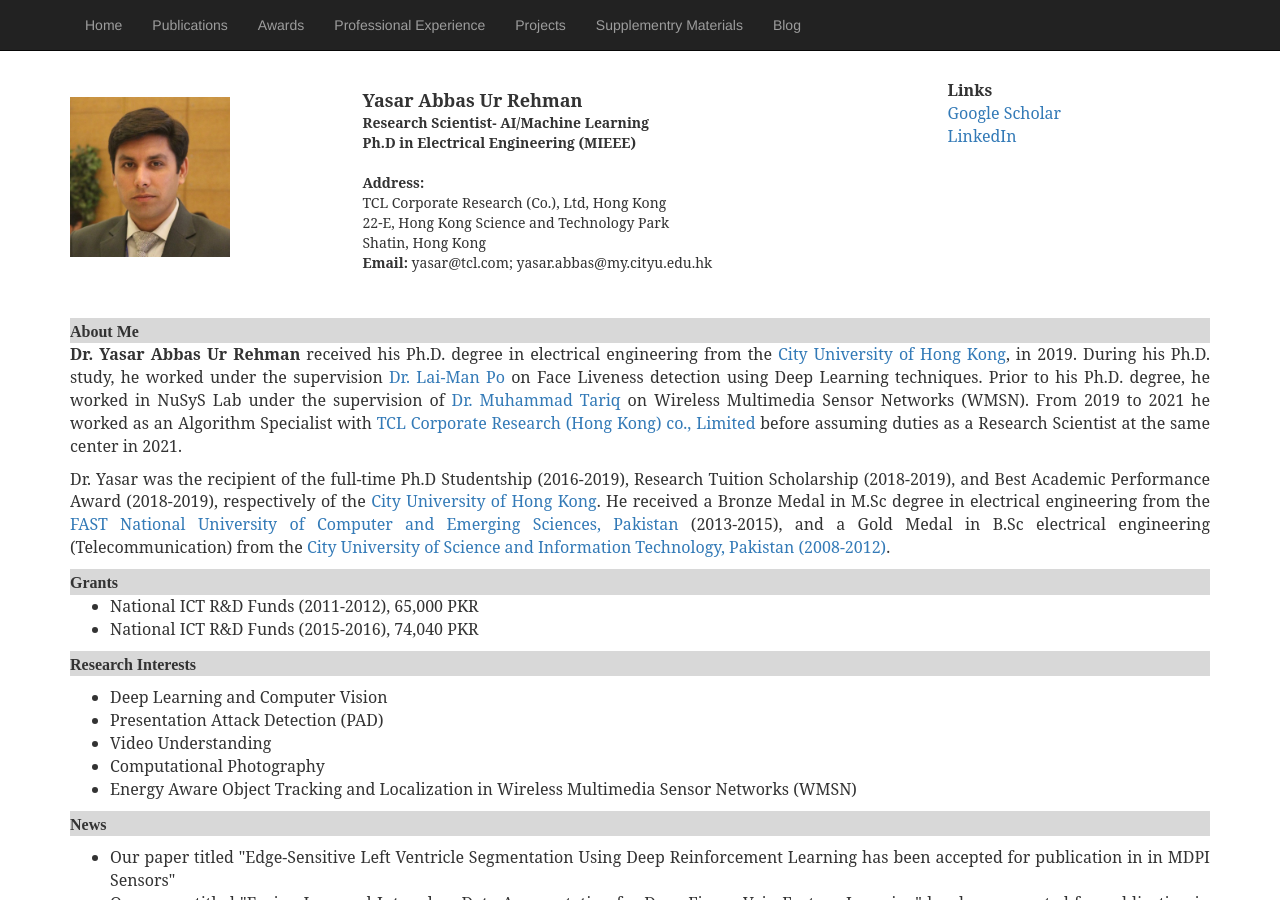
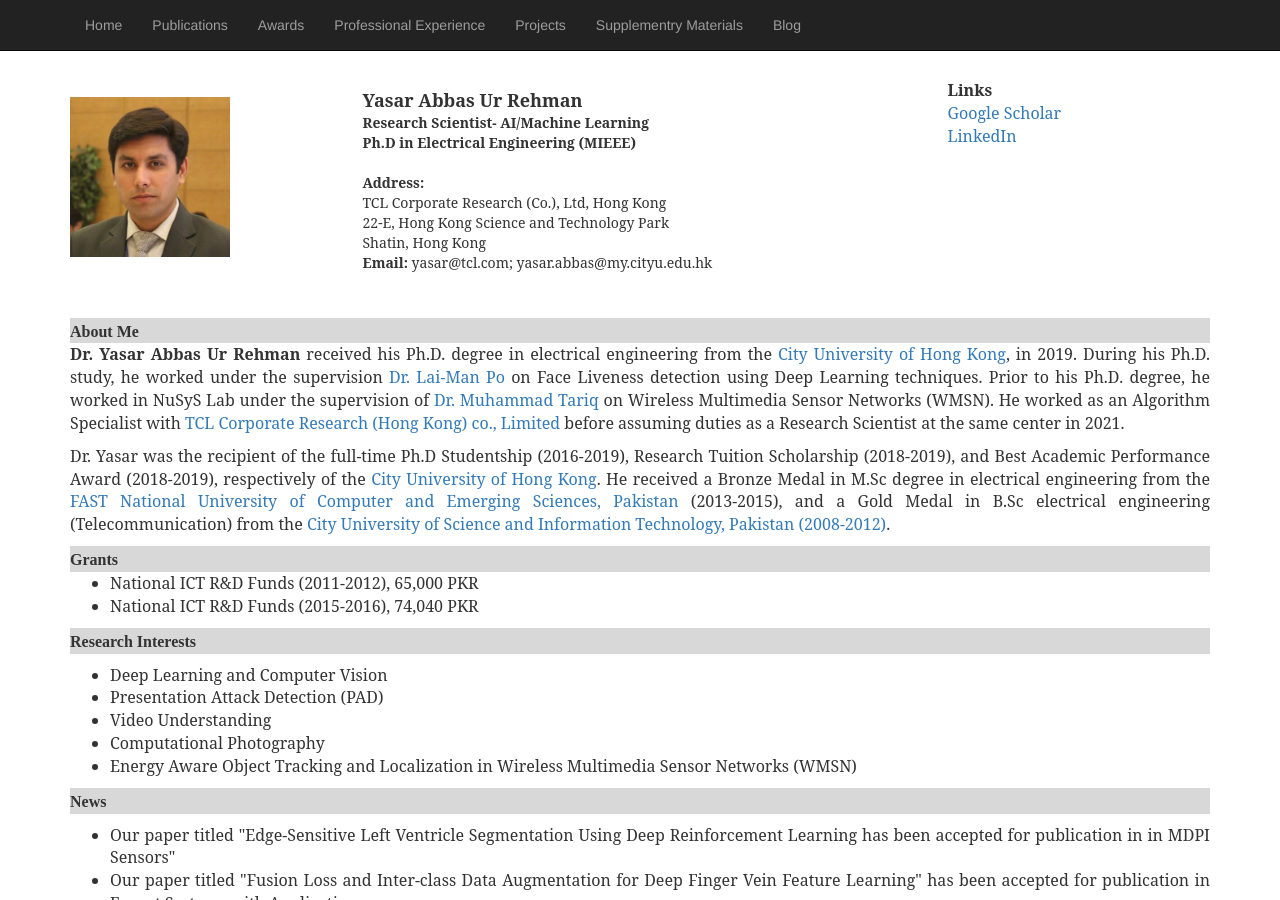
Before and after one commit to yasar-rehman/yasar, a Jekyll site: the page built from index.html, in a window 1280 px wide and 900 px high. Built offline with Jekyll 4.4.1, drawn with Linux system fonts in a browser that asks for light colours; some web fonts are replaced.

Commit message:
Update index.html

```diff
--- a/index.html
+++ b/index.html
@@ -44,8 +44,8 @@ title: yasar
 				During his Ph.D. study, he worked under the supervision <a href="http://www.ee.cityu.edu.hk/~lmpo/"> Dr. Lai-Man Po </a> on
 				Face Liveness detection using Deep Learning techniques.
 				Prior to his Ph.D. degree, he worked in NuSyS Lab under the supervision of
-			        <a href="https://sites.google.com/a/nu.edu.pk/mtariq/home">Dr. Muhammad Tariq </a> on Wireless Multimedia Sensor Networks  (WMSN). From 2019 to
-				2021 he worked as an Algorithm Specialist with <a href="http://tclrd.com.hk/"> TCL Corporate Research (Hong Kong) co., Limited </a> before assuming
+			        <a href="https://sites.google.com/a/nu.edu.pk/mtariq/home">Dr. Muhammad Tariq </a> on Wireless Multimedia Sensor Networks  (WMSN). He worked
+				as an Algorithm Specialist with <a href="http://tclrd.com.hk/"> TCL Corporate Research (Hong Kong) co., Limited </a> before assuming
 				duties as a Research Scientist at the same center in 2021.
 			</p>
 			<p style="font-family: 'Serif', Times New Roman; font-size: 16px">
```
